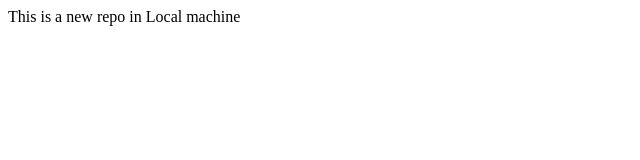
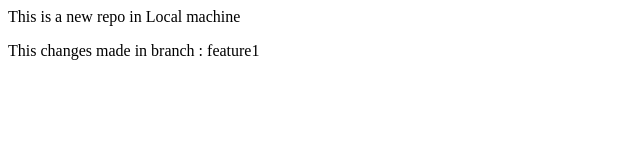
Before and after one commit to devSculpto/localrepo, a plain HTML site: page index.html in a window 1280 px wide. Shown: the whole page, without its empty margins (0-640 px from the left). Drawn offline with Linux system fonts and the light colour scheme.

Commit message:
added new feature1

```diff
--- a/index.html
+++ b/index.html
@@ -1 +1,2 @@
 <P>This is a new repo in Local machine</P>
+<p>This changes made in branch : feature1 </p>
```
